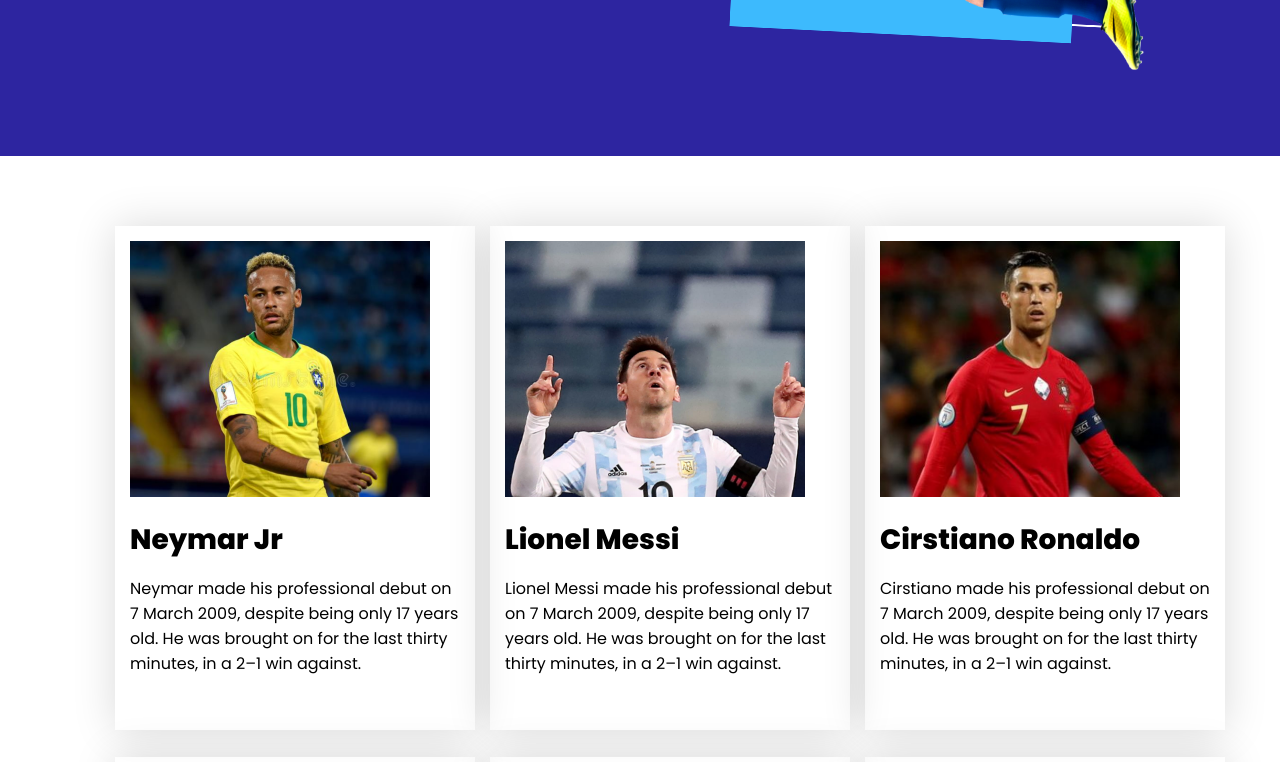
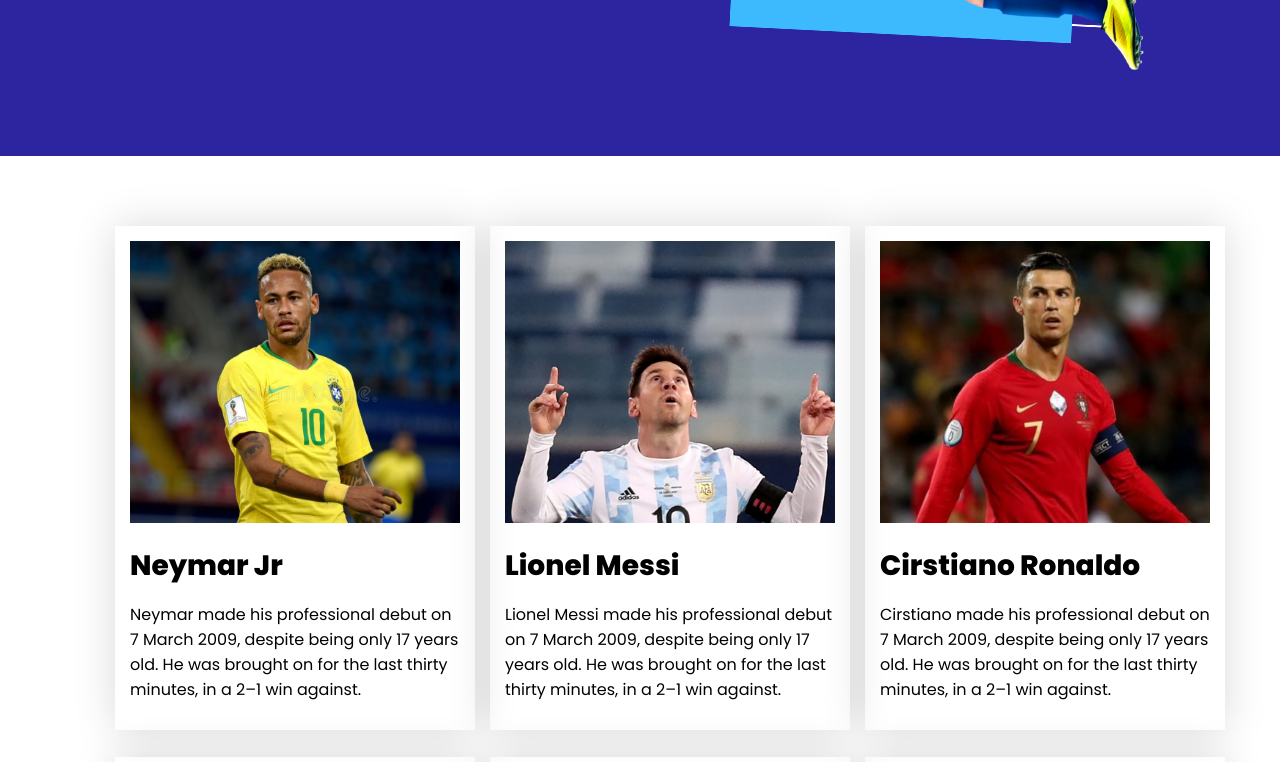
Before and after one commit to MdAbuSaleh/responsive-football, a plain HTML site: page index.html in a window 1280 px wide. Shown: the part 528-1290 px from the top of the page. Drawn offline with Linux system fonts and the light colour scheme.

Commit message:
Add Final

```diff
--- a/style.css
+++ b/style.css
@@ -96,8 +96,7 @@ body{
 }
 .player-image img{
     max-width: 100%;
-    width: 300px;
-    height: 256px;
+
 }
 .player-bio h3{
     margin: 15px 0;
```
